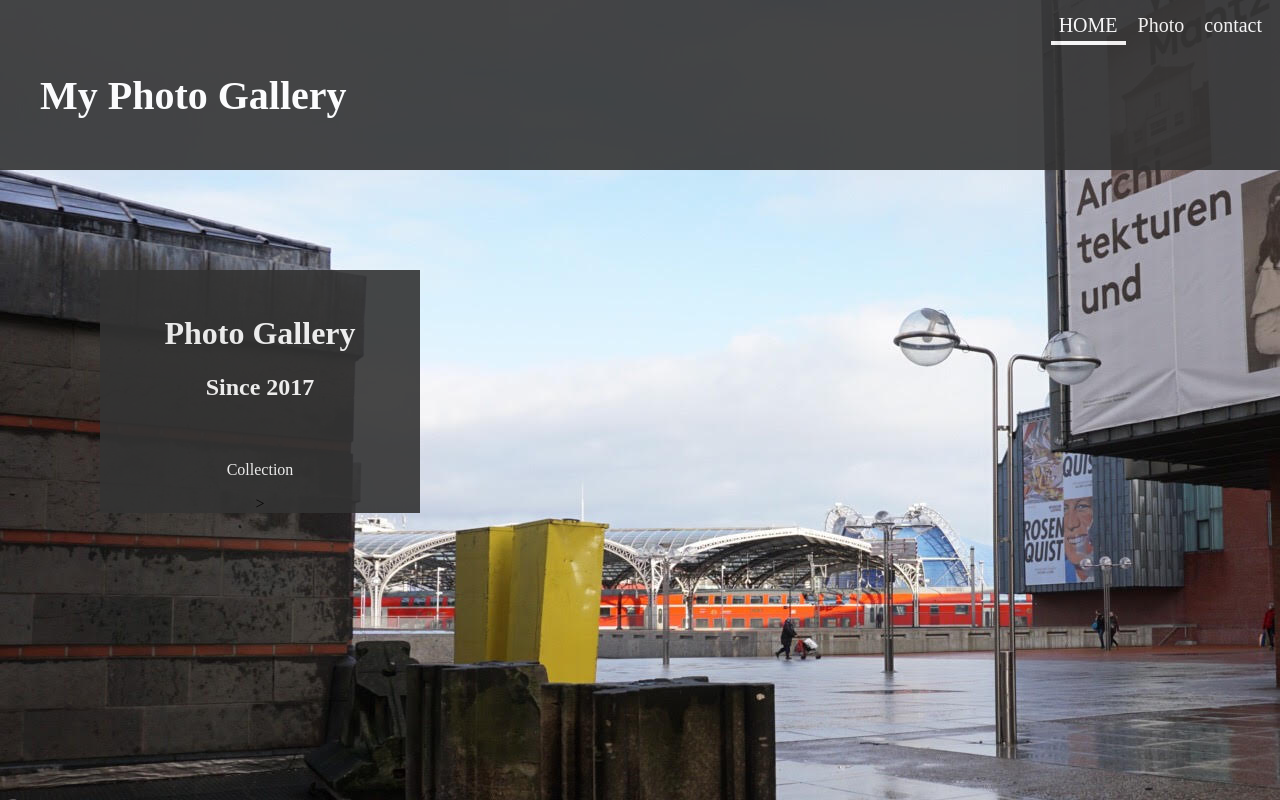
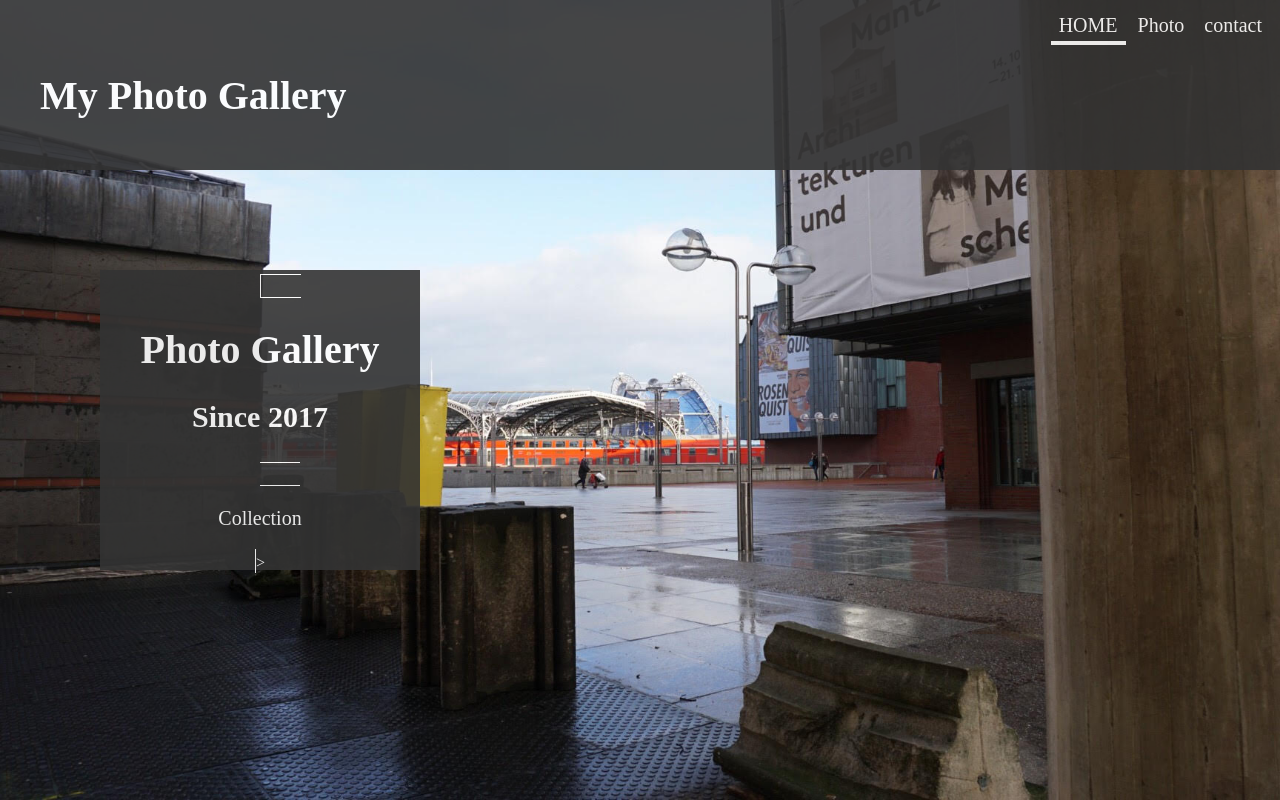
Before and after one commit to nakajimahiroki/myphotogallery, a plain HTML site: page index.html in a window 1280 px wide. Drawn offline with Linux system fonts and the light colour scheme.

Commit message:
Update styles.css

```diff
--- a/css/styles.css
+++ b/css/styles.css
@@ -12,6 +12,8 @@ body {
     margin: 0;
     background-image:
     url(../img/cologne05.jpg);
+    height: 100vh;
+    background-size: cover;
   }
 
   header h1 {
@@ -43,7 +45,7 @@ body {
   }
 
   header li > a:hover {
-    color: rgb(237, 241, 10);
+    color: darkorange;
   }
   header {
     text-align: right;
@@ -67,16 +69,25 @@ body {
   width: 25%;
   text-align: center;
   background-color: #333;
+  height: 300px;
   opacity: 0.9;
   margin-left: 100px;
   margin-top: 100px;
+  color: #FFFFFF;
 }
+
 
 .button-a {
   text-decoration: none;
-  margin:0;
   text-align: center;
   color: #FFFFFF;
+  border: 1px solid #FFFFFF;
+  font-size: 20px;
+
+}
+
+.button-a:hover {
+  background-color: darkorange;
 }
 
 .container1 h1 {
```
